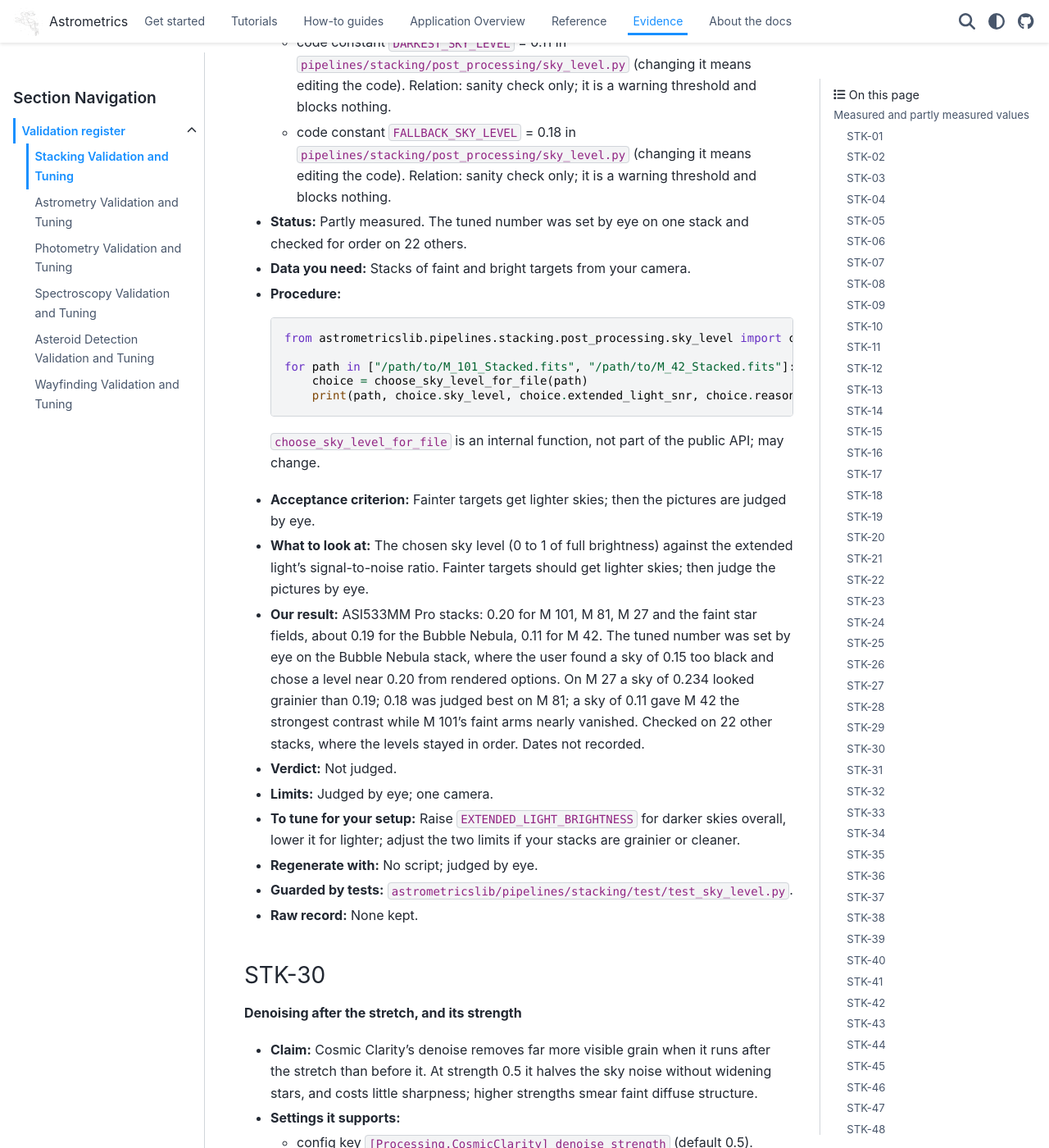
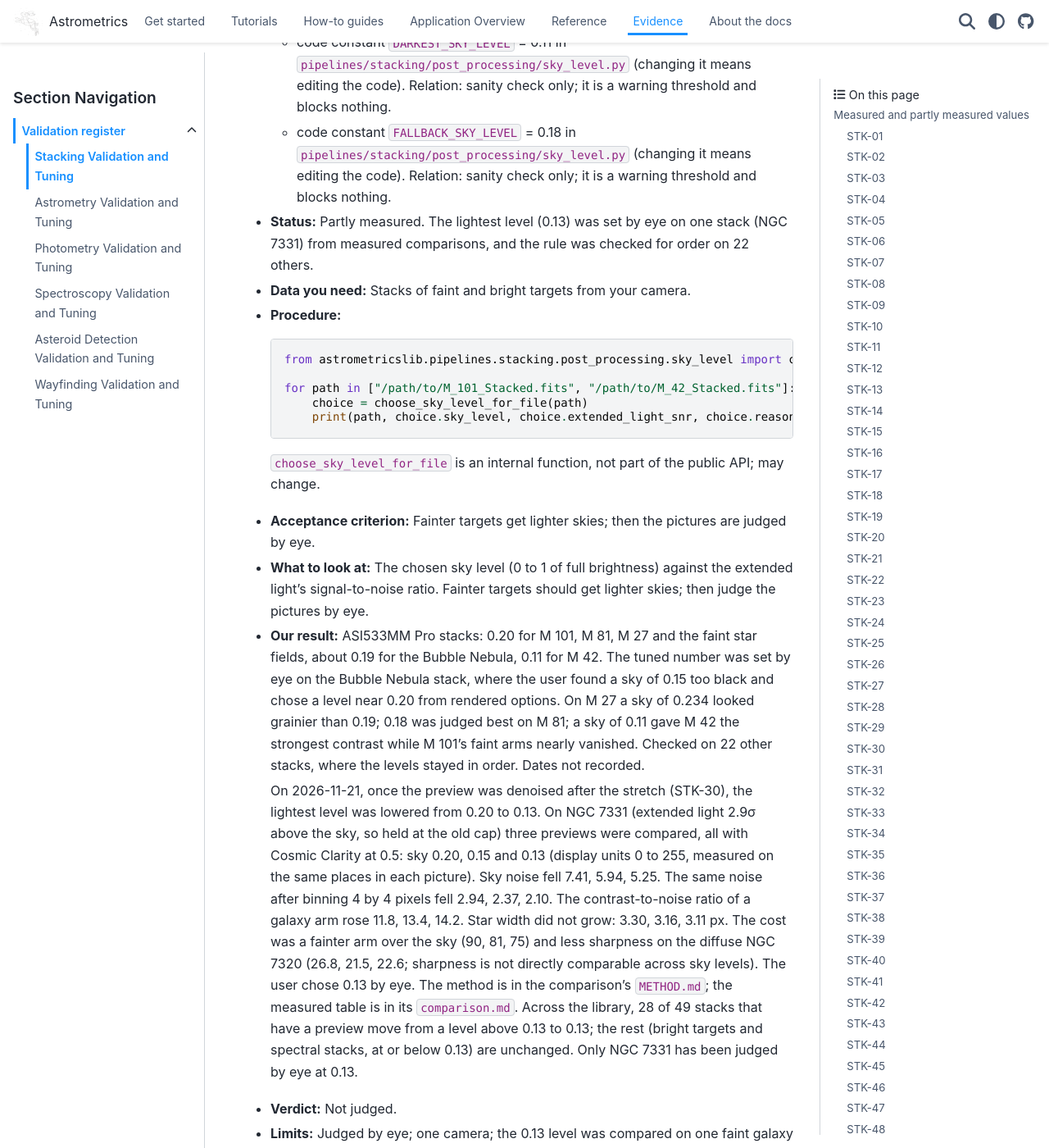
Before and after one commit to m1chae2/astrometrics, a Sphinx documentation site: the page built from documentation/library_design/validation/stacking.md, in a window 1280 px wide and 1400 px high, scrolled down 48228 px. Shown: the whole window at 82% size. Built offline with Sphinx 7.4.7 and the PyData theme 0.15.4, drawn with Linux system fonts in a browser that asks for light colours; pages that are not in the unit, such as notebooks, are missing from menus; some of the changed text lies outside the part shown.

Commit message:
new: darken the sky of faint-field previews to 0.13 (#199)
Co-Authored-By: Claude Opus 5.5 <noreply@anthropic.com>

```diff
--- a/documentation/library_design/validation/stacking.md
+++ b/documentation/library_design/validation/stacking.md
@@ -1063,10 +1063,10 @@ Every Python example assumes the library is installed and configured with your o
 - **Claim:** Placing the brightest extended light at a fixed display brightness gives faint targets a lighter sky and bright targets a darker one, in the right order across many stacks.
 - **Settings it supports:**
   - code constant `EXTENDED_LIGHT_BRIGHTNESS` = 0.36 <!-- impl: astrometricslib.pipelines.stacking.post_processing.sky_level.EXTENDED_LIGHT_BRIGHTNESS --> in `pipelines/stacking/post_processing/sky_level.py` (changing it means editing the code). Relation: sanity check only; it is a warning threshold and blocks nothing.
-  - code constant `LIGHTEST_SKY_LEVEL` = 0.20 <!-- impl: astrometricslib.pipelines.stacking.post_processing.sky_level.LIGHTEST_SKY_LEVEL --> in `pipelines/stacking/post_processing/sky_level.py` (changing it means editing the code). Relation: sanity check only; it is a warning threshold and blocks nothing.
+  - code constant `LIGHTEST_SKY_LEVEL` = 0.13 <!-- impl: astrometricslib.pipelines.stacking.post_processing.sky_level.LIGHTEST_SKY_LEVEL --> in `pipelines/stacking/post_processing/sky_level.py` (changing it means editing the code). Relation: sanity check only; it is a warning threshold and blocks nothing.
   - code constant `DARKEST_SKY_LEVEL` = 0.11 <!-- impl: astrometricslib.pipelines.stacking.post_processing.sky_level.DARKEST_SKY_LEVEL --> in `pipelines/stacking/post_processing/sky_level.py` (changing it means editing the code). Relation: sanity check only; it is a warning threshold and blocks nothing.
   - code constant `FALLBACK_SKY_LEVEL` = 0.18 <!-- impl: astrometricslib.pipelines.stacking.post_processing.sky_level.FALLBACK_SKY_LEVEL --> in `pipelines/stacking/post_processing/sky_level.py` (changing it means editing the code). Relation: sanity check only; it is a warning threshold and blocks nothing.
-- **Status:** Partly measured. The tuned number was set by eye on one stack and checked for order on 22 others.
+- **Status:** Partly measured. The lightest level (0.13) was set by eye on one stack (NGC 7331) from measured comparisons, and the rule was checked for order on 22 others.
 - **Data you need:** Stacks of faint and bright targets from your camera.
 - **Procedure:**
 
@@ -1082,8 +1082,10 @@ Every Python example assumes the library is installed and configured with your o
 - **Acceptance criterion:** Fainter targets get lighter skies; then the pictures are judged by eye.
 - **What to look at:** The chosen sky level (0 to 1 of full brightness) against the extended light's signal-to-noise ratio. Fainter targets should get lighter skies; then judge the pictures by eye.
 - **Our result:** ASI533MM Pro stacks: 0.20 for M 101, M 81, M 27 and the faint star fields, about 0.19 for the Bubble Nebula, 0.11 for M 42. The tuned number was set by eye on the Bubble Nebula stack, where the user found a sky of 0.15 too black and chose a level near 0.20 from rendered options. On M 27 a sky of 0.234 looked grainier than 0.19; 0.18 was judged best on M 81; a sky of 0.11 gave M 42 the strongest contrast while M 101's faint arms nearly vanished. Checked on 22 other stacks, where the levels stayed in order. Dates not recorded.
-- **Verdict:** Not judged.
-- **Limits:** Judged by eye; one camera.
+
+  On 2026-11-21, once the preview was denoised after the stretch (STK-30), the lightest level was lowered from 0.20 to 0.13. On NGC 7331 (extended light 2.9σ above the sky, so held at the old cap) three previews were compared, all with Cosmic Clarity at 0.5: sky 0.20, 0.15 and 0.13 (display units 0 to 255, measured on the same places in each picture). Sky noise fell 7.41, 5.94, 5.25. The same noise after binning 4 by 4 pixels fell 2.94, 2.37, 2.10. The contrast-to-noise ratio of a galaxy arm rose 11.8, 13.4, 14.2. Star width did not grow: 3.30, 3.16, 3.11 px. The cost was a fainter arm over the sky (90, 81, 75) and less sharpness on the diffuse NGC 7320 (26.8, 21.5, 22.6; sharpness is not directly comparable across sky levels). The user chose 0.13 by eye. The method is in the comparison's `METHOD.md`; the measured table is in its `comparison.md`. Across the library, 28 of 49 stacks that have a preview move from a level above 0.13 to 0.13; the rest (bright targets and spectral stacks, at or below 0.13) are unchanged. Only NGC 7331 has been judged by eye at 0.13.
+- **Verdict:** Not judged.
+- **Limits:** Judged by eye; one camera; the 0.13 level was compared on one faint galaxy only.
 - **To tune for your setup:** Raise `EXTENDED_LIGHT_BRIGHTNESS` for darker skies overall, lower it for lighter; adjust the two limits if your stacks are grainier or cleaner.
 - **Regenerate with:** No script; judged by eye.
 - **Guarded by tests:** `astrometricslib/pipelines/stacking/test/test_sky_level.py`.
```
Also changed, not shown: astrometricslib/pipelines/stacking/README.md, 2 other files.
